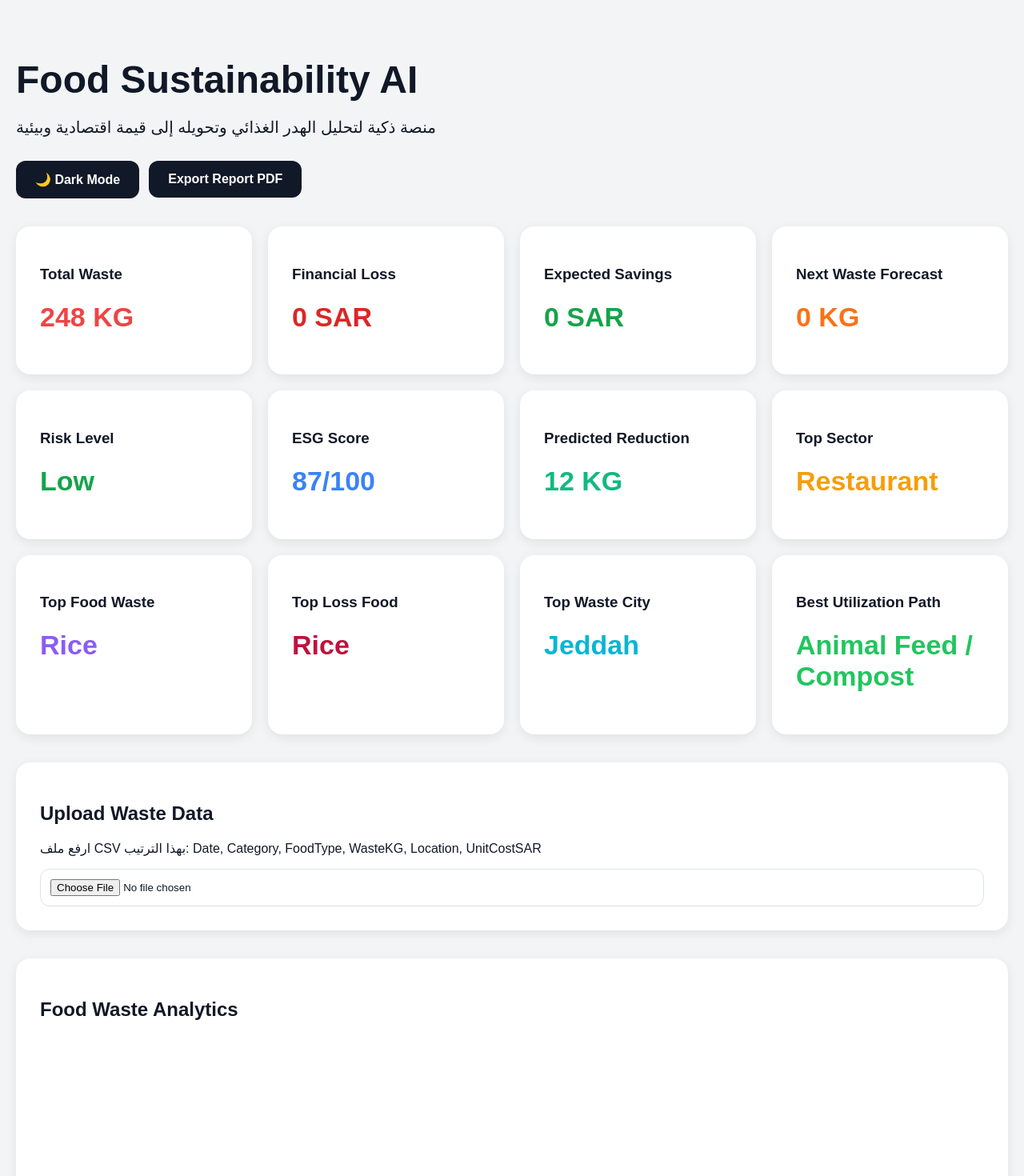
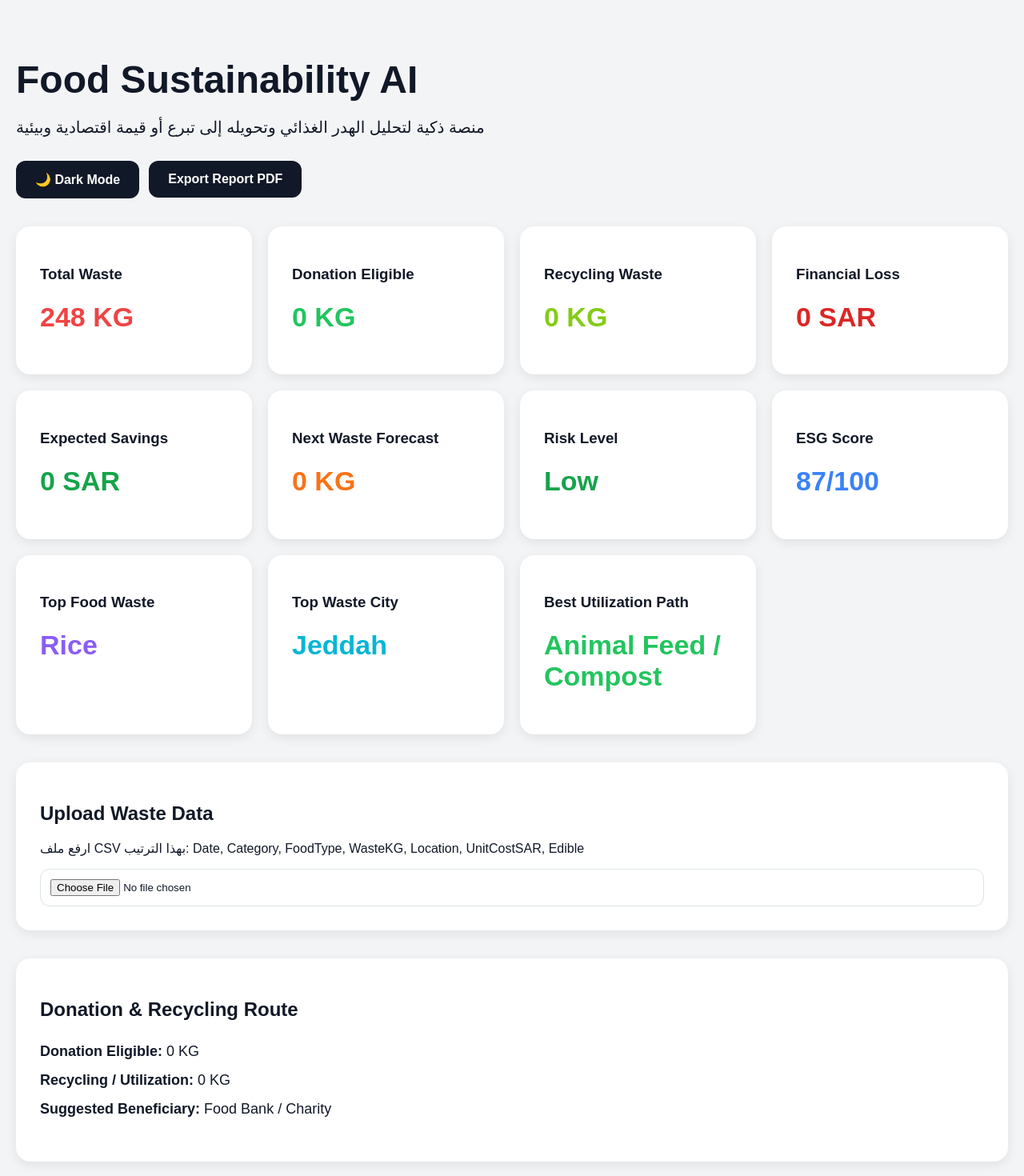
Before and after one commit to aboremasx0x-boop/food-sustainability-ai, a Next.js app in the folder Food_Sustainability_AI_Full_Platform/food_sustainability_frontend_v3/: page / in a window 1280 px wide. Shown: the top 1470 px of the page at 80% size. Built offline with nearby package versions, Linux system fonts and the light colour scheme.

Commit message:
Update index.jsx

```diff
--- a/Food_Sustainability_AI_Full_Platform/food_sustainability_frontend_v3/pages/index.jsx
+++ b/Food_Sustainability_AI_Full_Platform/food_sustainability_frontend_v3/pages/index.jsx
@@ -30,26 +30,30 @@ export default function Home() {
   const [riskLevel, setRiskLevel] = useState("Low");
   const [operationAdvice, setOperationAdvice] = useState("Upload CSV to generate forecast.");
 
+  const [donationKg, setDonationKg] = useState(0);
+  const [recyclingKg, setRecyclingKg] = useState(0);
+  const [beneficiary, setBeneficiary] = useState("Food Bank / Charity");
+
   const [foodStats, setFoodStats] = useState([]);
   const [cityStats, setCityStats] = useState([]);
   const [utilizationTips, setUtilizationTips] = useState([]);
 
   const utilizationMap = {
-    Rice: { path: "Animal Feed / Compost", ar: "تحويله إلى أعلاف أو سماد عضوي" },
-    Bread: { path: "Animal Feed", ar: "استخدامه كعلف حيواني أو سماد عضوي" },
-    Vegetables: { path: "Compost / Biofertilizer", ar: "تحويله إلى كومبوست أو سماد حيوي" },
-    Fruits: { path: "Compost / Extracts", ar: "إنتاج سماد عضوي أو مستخلصات طبيعية" },
-    Coffee: { path: "Compost / Biofuel", ar: "استخدامه في السماد أو الوقود الحيوي" },
-    Chicken: { path: "Protein Recycling", ar: "إعادة تدوير البروتين الحيواني وفق الاشتراطات" },
-    Meat: { path: "Biogas / Protein Recycling", ar: "إنتاج طاقة حيوية أو تدوير بروتيني" },
-    Fish: { path: "Protein Recycling / Organic Fertilizer", ar: "تدوير بروتيني أو سماد عضوي متخصص" },
+    Rice: { path: "Donation / Animal Feed / Compost", ar: "إذا كان صالحًا: تبرع غذائي، وإذا غير صالح: أعلاف أو سماد عضوي" },
+    Bread: { path: "Donation / Animal Feed", ar: "إذا كان صالحًا: تبرع غذائي، وإذا غير صالح: علف حيواني" },
+    Vegetables: { path: "Donation / Compost", ar: "إذا كانت صالحة: تبرع غذائي، وإذا غير صالحة: كومبوست أو سماد حيوي" },
+    Fruits: { path: "Donation / Compost / Extracts", ar: "إذا كانت صالحة: تبرع غذائي، وإذا غير صالحة: سماد أو مستخلصات طبيعية" },
+    Coffee: { path: "Compost / Biofuel", ar: "استخدامه في السماد أو الوقود الحيوي أو منتجات التقشير" },
+    Chicken: { path: "Donation if safe / Protein Recycling", ar: "إذا كان صالحًا وآمنًا: تبرع غذائي، وإلا تدوير بروتيني وفق الاشتراطات" },
+    Meat: { path: "Donation if safe / Biogas", ar: "إذا كان صالحًا وآمنًا: تبرع غذائي، وإلا طاقة حيوية أو تدوير بروتيني" },
+    Fish: { path: "Donation if safe / Protein Recycling", ar: "إذا كان صالحًا وآمنًا: تبرع غذائي، وإلا تدوير بروتيني أو سماد متخصص" },
   };
 
   function getUtilization(food) {
     return (
       utilizationMap[food] || {
-        path: "Compost / Biogas",
-        ar: "إعادة تدوير غذائي أو تحويله إلى سماد أو طاقة حيوية",
+        path: "Donation / Compost / Biogas",
+        ar: "إذا كان صالحًا: تبرع غذائي، وإذا غير صالح: سماد أو طاقة حيوية",
       }
     );
   }
@@ -64,12 +68,18 @@ export default function Home() {
     if (risk === "High") {
       return `خفض إنتاج ${topFood} في قطاع ${topCategory} بنسبة 15–20% خلال اليوم القادم.`;
     }
-
     if (risk === "Medium") {
       return `مراقبة تجهيز ${topFood} وتقليل الكمية بنسبة 8–10% حسب الطلب الفعلي.`;
     }
+    return "مستوى الهدر منخفض، استمر في المتابعة اليومية وتحسين التوزيع.";
+  }
 
-    return `مستوى الهدر منخفض، استمر في المتابعة اليومية وتحسين التوزيع.`;
+  function suggestedBeneficiary(city) {
+    if (city === "Jeddah") return "جمعية إطعام / بنك الطعام السعودي - جدة";
+    if (city === "Riyadh") return "جمعية إطعام / بنك الطعام السعودي - الرياض";
+    if (city === "Makkah" || city === "Mecca") return "جمعية حفظ النعمة - مكة";
+    if (city === "Dammam") return "جمعية إطعام - المنطقة الشرقية";
+    return "Food Bank / Local Charity";
   }
 
   function handleFileUpload(e) {
@@ -86,6 +96,8 @@ export default function Home() {
 
       let total = 0;
       let totalLoss = 0;
+      let edibleTotal = 0;
+      let recyclingTotal = 0;
 
       const categories = {};
       const foods = {};
@@ -101,12 +113,19 @@ export default function Home() {
         const wasteKg = parseFloat(cols[3]);
         const location = cols[4]?.trim();
         const unitCost = parseFloat(cols[5]) || 0;
+        const edible = cols[6]?.trim().toLowerCase();
 
         if (!isNaN(wasteKg)) {
           const rowLoss = wasteKg * unitCost;
 
           total += wasteKg;
           totalLoss += rowLoss;
+
+          if (edible === "yes") {
+            edibleTotal += wasteKg;
+          } else {
+            recyclingTotal += wasteKg;
+          }
 
           if (category) categories[category] = (categories[category] || 0) + wasteKg;
           if (location) locations[location] = (locations[location] || 0) + wasteKg;
@@ -121,30 +140,16 @@ export default function Home() {
         }
       });
 
-      const sortedCategories = Object.entries(categories)
-        .map(([name, value]) => ({ name, value }))
-        .sort((a, b) => b.value - a.value);
-
-      const sortedFoods = Object.entries(foods)
-        .map(([name, value]) => ({ name, value }))
-        .sort((a, b) => b.value - a.value);
-
-      const sortedLocations = Object.entries(locations)
-        .map(([name, value]) => ({ name, value }))
-        .sort((a, b) => b.value - a.value);
-
-      const sortedPaths = Object.entries(paths)
-        .map(([name, value]) => ({ name, value }))
-        .sort((a, b) => b.value - a.value);
-
-      const sortedFoodLosses = Object.entries(foodLosses)
-        .map(([name, value]) => ({ name, value: Math.round(value) }))
-        .sort((a, b) => b.value - a.value);
+      const sortedCategories = Object.entries(categories).map(([name, value]) => ({ name, value })).sort((a, b) => b.value - a.value);
+      const sortedFoods = Object.entries(foods).map(([name, value]) => ({ name, value })).sort((a, b) => b.value - a.value);
+      const sortedLocations = Object.entries(locations).map(([name, value]) => ({ name, value })).sort((a, b) => b.value - a.value);
+      const sortedPaths = Object.entries(paths).map(([name, value]) => ({ name, value })).sort((a, b) => b.value - a.value);
+      const sortedFoodLosses = Object.entries(foodLosses).map(([name, value]) => ({ name, value: Math.round(value) })).sort((a, b) => b.value - a.value);
 
       const highestCategory = sortedCategories[0]?.name || "Unknown";
       const highestFood = sortedFoods[0]?.name || "Unknown";
       const highestLocation = sortedLocations[0]?.name || "Unknown";
-      const strongestPath = sortedPaths[0]?.name || "Compost / Biogas";
+      const strongestPath = edibleTotal > recyclingTotal ? "Donation / Food Rescue" : (sortedPaths[0]?.name || "Compost / Biogas");
       const highestLossFood = sortedFoodLosses[0]?.name || "Unknown";
 
       const predictedReduction = Math.round(total * 0.12);
@@ -184,6 +189,9 @@ export default function Home() {
       setNextWasteForecast(forecast);
       setRiskLevel(risk);
       setOperationAdvice(advice);
+      setDonationKg(edibleTotal);
+      setRecyclingKg(recyclingTotal);
+      setBeneficiary(suggestedBeneficiary(highestLocation));
       setFoodStats(sortedFoods);
       setCityStats(sortedLocations);
       setUtilizationTips(tips);
@@ -192,6 +200,9 @@ export default function Home() {
 نتائج التحليل الذكي:
 
 • إجمالي الهدر: ${total} KG
+• كمية قابلة للتبرع: ${edibleTotal} KG
+• كمية للتدوير/الاستفادة: ${recyclingTotal} KG
+• الجهة المقترحة: ${suggestedBeneficiary(highestLocation)}
 • عدد السجلات: ${rows.length}
 • أعلى قطاع هدر: ${highestCategory}
 • أكثر نوع طعام هدرًا: ${highestFood}
@@ -206,6 +217,9 @@ export default function Home() {
 
 التوصية التشغيلية:
 ${advice}
+
+مسار التبرع:
+توجيه ${edibleTotal} KG من الفائض الصالح إلى ${suggestedBeneficiary(highestLocation)}.
 `);
     };
 
@@ -213,22 +227,12 @@ ${advice}
   }
 
   return (
-    <div
-      style={{
-        minHeight: "100vh",
-        background: darkMode ? "#0f172a" : "#f3f4f6",
-        padding: "40px 20px",
-        fontFamily: "Arial",
-        color: darkMode ? "white" : "#111827",
-      }}
-    >
+    <div style={{ minHeight: "100vh", background: darkMode ? "#0f172a" : "#f3f4f6", padding: "40px 20px", fontFamily: "Arial", color: darkMode ? "white" : "#111827" }}>
       <div style={{ maxWidth: "1400px", margin: "0 auto" }}>
-        <h1 style={{ fontSize: "48px", marginBottom: "10px" }}>
-          Food Sustainability AI
-        </h1>
+        <h1 style={{ fontSize: "48px", marginBottom: "10px" }}>Food Sustainability AI</h1>
 
         <p style={{ fontSize: "20px", marginBottom: "30px" }}>
-          منصة ذكية لتحليل الهدر الغذائي وتحويله إلى قيمة اقتصادية وبيئية
+          منصة ذكية لتحليل الهدر الغذائي وتحويله إلى تبرع أو قيمة اقتصادية وبيئية
         </p>
 
         <div style={{ display: "flex", gap: "12px", marginBottom: "35px", flexWrap: "wrap" }}>
@@ -241,53 +245,43 @@ ${advice}
           </button>
         </div>
 
-        <div
-          style={{
-            display: "grid",
-            gridTemplateColumns: "repeat(auto-fit,minmax(240px,1fr))",
-            gap: "20px",
-            marginBottom: "35px",
-          }}
-        >
+        <div style={{ display: "grid", gridTemplateColumns: "repeat(auto-fit,minmax(240px,1fr))", gap: "20px", marginBottom: "35px" }}>
           <Card title="Total Waste" value={`${totalWaste} KG`} color="#ef4444" darkMode={darkMode} />
+          <Card title="Donation Eligible" value={`${donationKg} KG`} color="#22c55e" darkMode={darkMode} />
+          <Card title="Recycling Waste" value={`${recyclingKg} KG`} color="#84cc16" darkMode={darkMode} />
           <Card title="Financial Loss" value={`${financialLoss} SAR`} color="#dc2626" darkMode={darkMode} />
           <Card title="Expected Savings" value={`${expectedSavings} SAR`} color="#16a34a" darkMode={darkMode} />
           <Card title="Next Waste Forecast" value={`${nextWasteForecast} KG`} color="#f97316" darkMode={darkMode} />
           <Card title="Risk Level" value={riskLevel} color={riskLevel === "High" ? "#dc2626" : riskLevel === "Medium" ? "#f59e0b" : "#16a34a"} darkMode={darkMode} />
           <Card title="ESG Score" value={`${esg}/100`} color="#3b82f6" darkMode={darkMode} />
-          <Card title="Predicted Reduction" value={`${reduction} KG`} color="#10b981" darkMode={darkMode} />
-          <Card title="Top Sector" value={topCategory} color="#f59e0b" darkMode={darkMode} />
           <Card title="Top Food Waste" value={topFood} color="#8b5cf6" darkMode={darkMode} />
-          <Card title="Top Loss Food" value={topLossFood} color="#be123c" darkMode={darkMode} />
           <Card title="Top Waste City" value={topLocation} color="#06b6d4" darkMode={darkMode} />
           <Card title="Best Utilization Path" value={bestPath} color="#22c55e" darkMode={darkMode} />
         </div>
 
         <Section darkMode={darkMode}>
           <h2>Upload Waste Data</h2>
-          <p>
-            ارفع ملف CSV بهذا الترتيب:
-            Date, Category, FoodType, WasteKG, Location, UnitCostSAR
-          </p>
-
+          <p>ارفع ملف CSV بهذا الترتيب: Date, Category, FoodType, WasteKG, Location, UnitCostSAR, Edible</p>
           <input type="file" accept=".csv" onChange={handleFileUpload} />
 
           {fileName && <p style={{ marginTop: "15px" }}>تم رفع الملف: {fileName}</p>}
 
           {analysis && (
-            <div
-              style={{
-                marginTop: "20px",
-                background: darkMode ? "#111827" : "#f9fafb",
-                padding: "20px",
-                borderRadius: "12px",
-                lineHeight: "2",
-                whiteSpace: "pre-line",
-              }}
-            >
+            <div style={{ marginTop: "20px", background: darkMode ? "#111827" : "#f9fafb", padding: "20px", borderRadius: "12px", lineHeight: "2", whiteSpace: "pre-line" }}>
               {analysis}
             </div>
           )}
+        </Section>
+
+        <Section darkMode={darkMode}>
+          <h2>Donation & Recycling Route</h2>
+          <p style={{ lineHeight: "2", fontSize: "18px" }}>
+            <strong>Donation Eligible:</strong> {donationKg} KG
+            <br />
+            <strong>Recycling / Utilization:</strong> {recyclingKg} KG
+            <br />
+            <strong>Suggested Beneficiary:</strong> {beneficiary}
+          </p>
         </Section>
 
         <Section darkMode={darkMode}>
@@ -336,16 +330,7 @@ ${advice}
             <p>ارفع ملف CSV لعرض طرق الاستفادة من أنواع الهدر.</p>
           ) : (
             utilizationTips.map((tip, index) => (
-              <div
-                key={index}
-                style={{
-                  padding: "18px",
-                  marginBottom: "15px",
-                  borderRadius: "12px",
-                  background: darkMode ? "#111827" : "#f9fafb",
-                  border: darkMode ? "1px solid #334155" : "1px solid #e5e7eb",
-                }}
-              >
+              <div key={index} style={{ padding: "18px", marginBottom: "15px", borderRadius: "12px", background: darkMode ? "#111827" : "#f9fafb", border: darkMode ? "1px solid #334155" : "1px solid #e5e7eb" }}>
                 <h3 style={{ marginBottom: "8px", color: "#10b981" }}>
                   {tip.food} — {tip.amount} KG — {tip.loss} SAR
                 </h3>
@@ -354,9 +339,7 @@ ${advice}
                   <strong>Utilization Path:</strong> {tip.path}
                 </p>
 
-                <p style={{ margin: 0, lineHeight: "1.8" }}>
-                  {tip.suggestion}
-                </p>
+                <p style={{ margin: 0, lineHeight: "1.8" }}>{tip.suggestion}</p>
               </div>
             ))
           )}
@@ -380,14 +363,7 @@ function buttonStyle(darkMode) {
 
 function Card({ title, value, color, darkMode }) {
   return (
-    <div
-      style={{
-        background: darkMode ? "#1e293b" : "white",
-        padding: "30px",
-        borderRadius: "18px",
-        boxShadow: "0 4px 14px rgba(0,0,0,0.08)",
-      }}
-    >
+    <div style={{ background: darkMode ? "#1e293b" : "white", padding: "30px", borderRadius: "18px", boxShadow: "0 4px 14px rgba(0,0,0,0.08)" }}>
       <h3>{title}</h3>
       <h1 style={{ color, fontSize: "34px" }}>{value}</h1>
     </div>
@@ -396,15 +372,7 @@ function Card({ title, value, color, darkMode }) {
 
 function Section({ children, darkMode }) {
   return (
-    <div
-      style={{
-        background: darkMode ? "#1e293b" : "white",
-        padding: "30px",
-        borderRadius: "18px",
-        marginBottom: "35px",
-        boxShadow: "0 4px 14px rgba(0,0,0,0.08)",
-      }}
-    >
+    <div style={{ background: darkMode ? "#1e293b" : "white", padding: "30px", borderRadius: "18px", marginBottom: "35px", boxShadow: "0 4px 14px rgba(0,0,0,0.08)" }}>
       {children}
     </div>
   );
```
